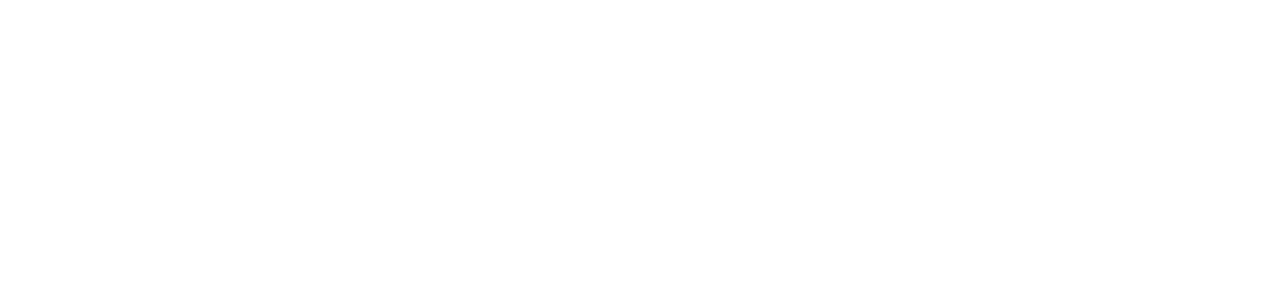
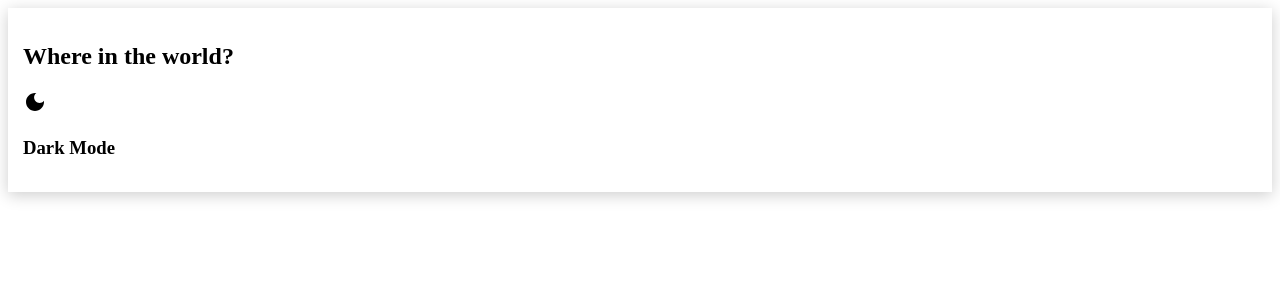
Before and after one commit to btfredr/countries, a React (Create React App) app: page / in a window 1280 px wide. Shown: the top 300 px of the page. Built offline with nearby package versions, Linux system fonts and the light colour scheme.

Commit message:
working on header

```diff
--- a/package.json
+++ b/package.json
@@ -5,6 +5,7 @@
   "dependencies": {
     "@emotion/react": "^11.11.1",
     "@emotion/styled": "^11.11.0",
+    "@mui/icons-material": "^5.14.3",
     "@mui/material": "^5.14.3",
     "@testing-library/jest-dom": "^5.17.0",
     "@testing-library/react": "^13.4.0",
@@ -37,5 +38,8 @@
       "last 1 firefox version",
       "last 1 safari version"
     ]
+  },
+  "devDependencies": {
+    "@babel/plugin-proposal-private-property-in-object": "^7.21.11"
   }
 }
--- a/src/App.css
+++ b/src/App.css
@@ -1,5 +1,29 @@
-* {
-  margin: 0;
-  padding: 0;
-  box-sizing: border-box;
+:root {
+  --dark-mode-elements: hsl(209, 32%, 22%);
+  --dark-mode-bg: hsl(207, 26%, 17%);
+  --light-mode-elements: #fff;
+  --light--mode-bg: hsl(0, 0%, 98%);
 }
+
+.header {
+  padding: 15px;
+  background-color: white;
+  box-shadow: 0px 3px 15px rgba(0,0,0,0.2);
+}
+
+.header_container {
+  display: flex;
+  align-items: center;
+  justify-content: space-between;
+  max-width: 1400px;
+  margin: 0 auto;
+}
+
+.switch_mode {
+  display: flex;
+  align-items: center;
+  justify-content: center;
+  gap: 12px;
+  cursor: pointer;
+  user-select: none;
+}
--- a/src/App.js
+++ b/src/App.js
@@ -1,7 +1,12 @@
 import "./App.css";
+import Header from "./components/Header";
 
 function App() {
-  return <div className="App"></div>;
+  return (
+    <div className="App">
+      <Header />
+    </div>
+  );
 }
 
 export default App;
```
Also changed, not shown: 1 other file (tests, documents, lock files or other folders).
